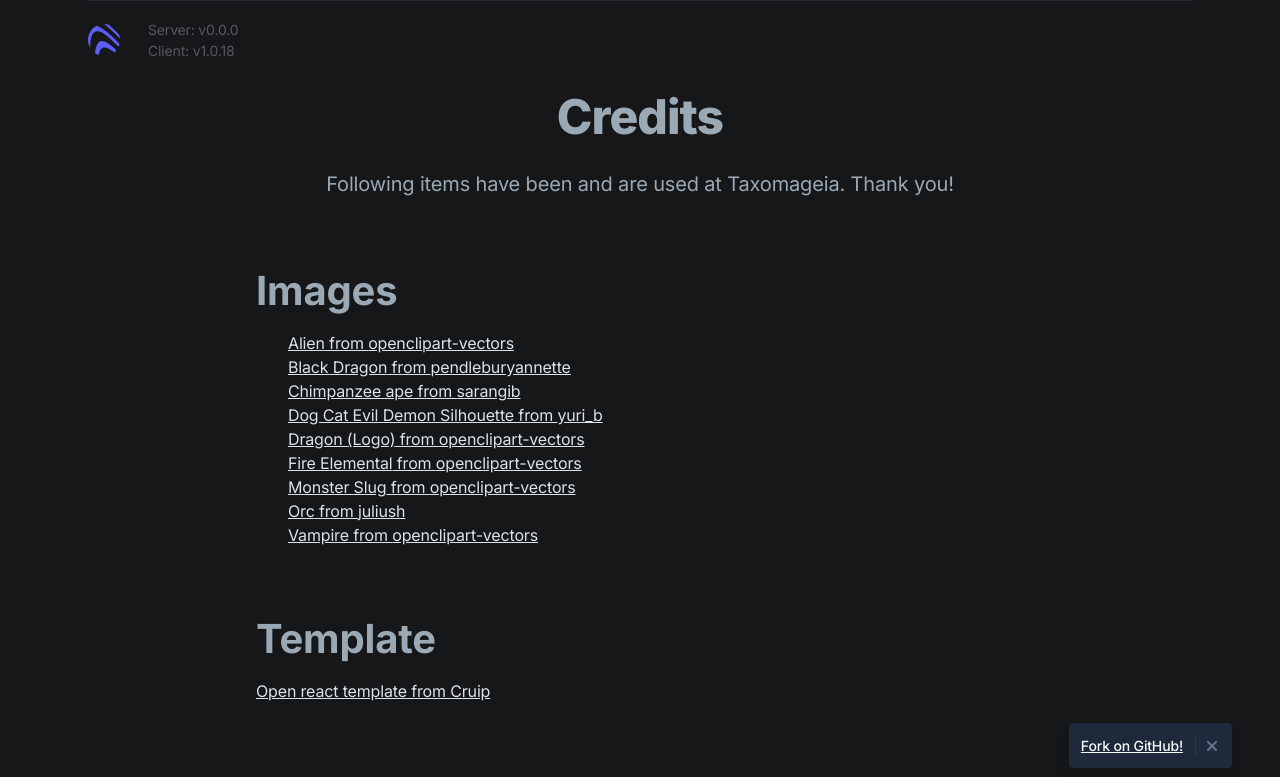
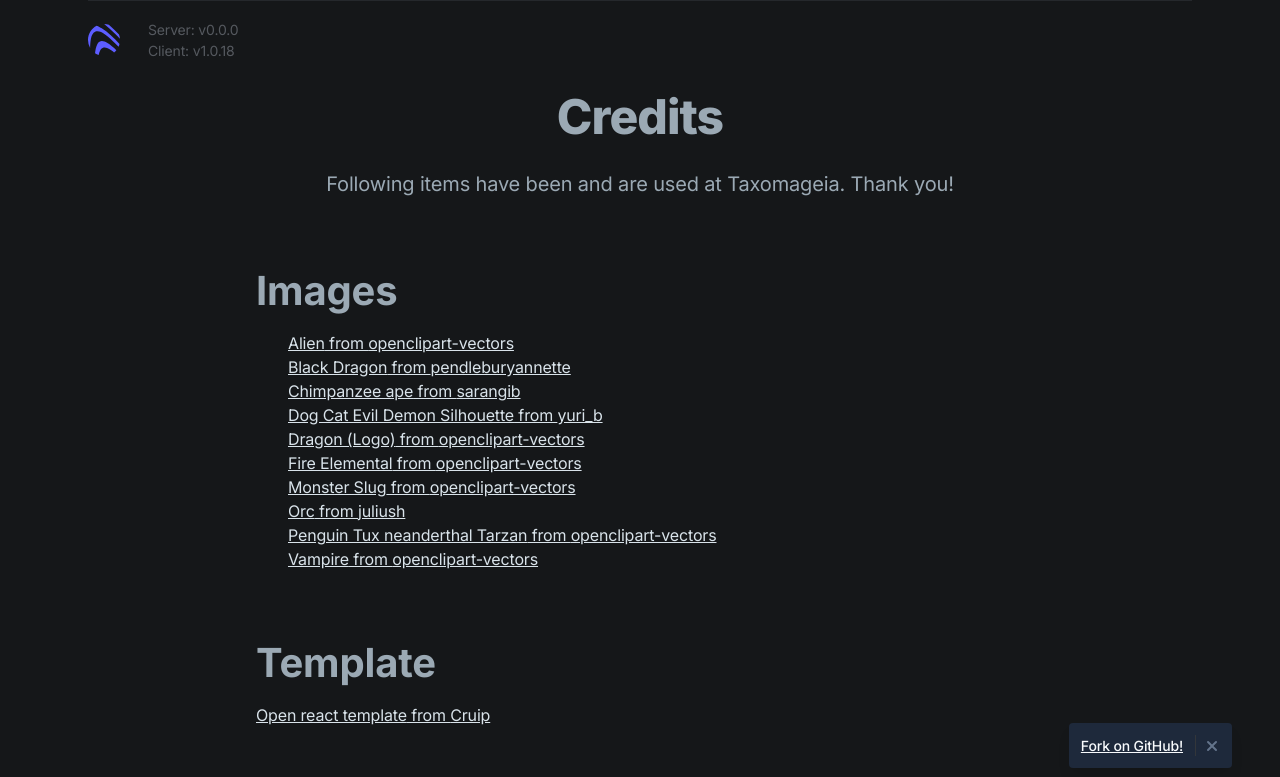
Before and after one commit to Nerdman4U/taxomageia-frontend, a Next.js app: page /credits in a window 1280 px wide. Shown: the top 777 px of the page. Built offline with nearby package versions, Linux system fonts and the light colour scheme; no server answers.

Commit message:
feat(credits): credits for Penguin Tux, neanderthal Tarzan!

```diff
--- a/app/credits/credits.json
+++ b/app/credits/credits.json
@@ -46,6 +46,11 @@
       "from": "juliush"
     },
     {
+      "name": "Penguin Tux neanderthal Tarzan",
+      "url": "https://pixabay.com/vectors/penguin-tux-neanderthal-tarzan-161418/",
+      "from": "openclipart-vectors"
+    },
+    {
       "name": "Vampire",
       "url": "https://pixabay.com/users/openclipart-vectors-30363/",
       "from": "openclipart-vectors"
--- a/app/credits/page.tsx
+++ b/app/credits/page.tsx
@@ -11,7 +11,7 @@
       <h3 className="h3 mb-3 text-gray-400">Images</h3>
       <div>
         <ul className="text-gray-200">
-          { images.map((item) => <li key={item.name}><a href={item.url}>{item.name} from {item.from}</a></li>) }
+          { images.map((item) => <li key={item.name}><a target="_blank" href={item.url}>{item.name} from {item.from}</a></li>) }
         </ul>
       </div>
     </div>
```
